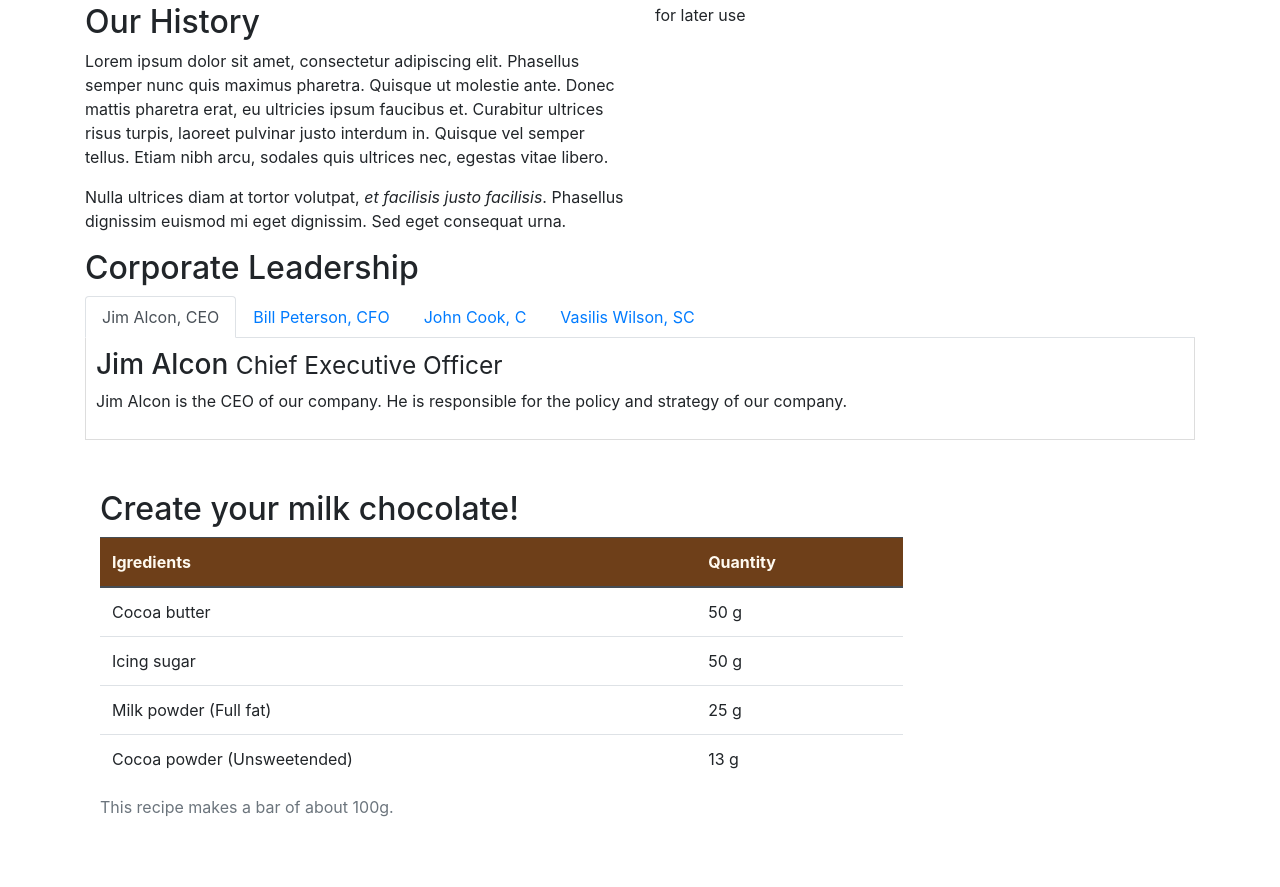
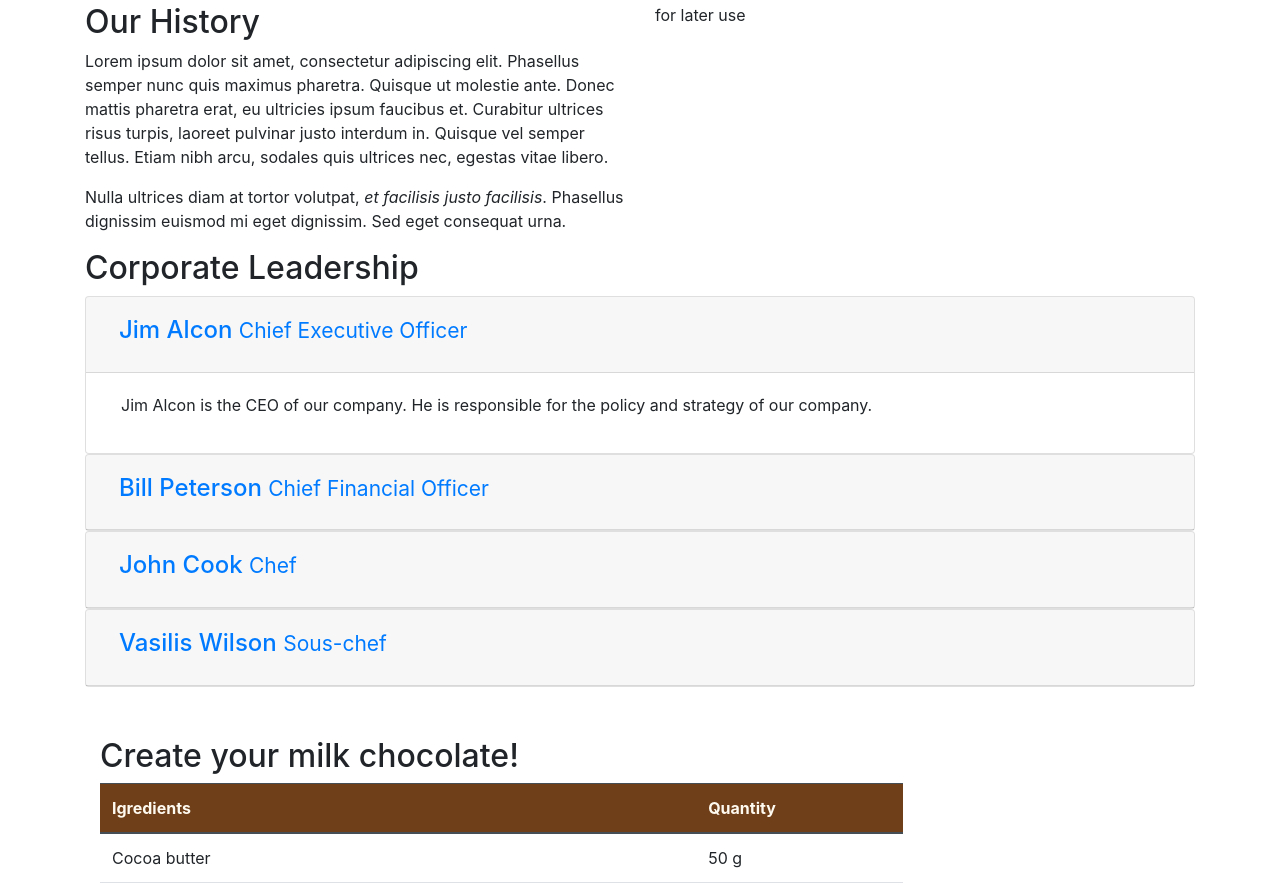
Before and after one commit to KyrNikSteve/leChocolat, a website: page aboutus.html in a window 1280 px wide. Shown: the part 371-1258 px from the top of the page. Drawn offline with nearby package versions, Linux system fonts and the light colour scheme.

Commit message:
Accordion

```diff
--- a/aboutus.html
+++ b/aboutus.html
@@ -85,7 +85,7 @@
             <div class="col-12">
                 <h2>Corporate Leadership</h2>
 
-                <ul class="nav nav-tabs">
+                <!-- <ul class="nav nav-tabs">
                     <li class="nav-item">
                         <a class="nav-link active" href="#tab1" role="tab" data-toggle="tab"> Jim Alcon, CEO</a>
                     </li>
@@ -98,38 +98,65 @@
                     <li class="nav-item">
                         <a class="nav-link" href="#tab4" role="tab" data-toggle="tab"> Vasilis Wilson, SC</a>
                     </li>
-                </ul>
+                </ul> -->
 
-                <div class="tab-content">
-
-                    <div role="tabpanel" class="tab-pane fade show active" id="tab1">
-                        <h3>Jim Alcon <small>Chief Executive Officer </small></h3>
-                        <p class="d-none d-sm-block">Jim Alcon is the CEO of our company. He is responsible for the
-                            policy and
-                            strategy of our company. </p>
+                <div id="accordion">
+                    <div class="card">
+                        <div class="card-header" id="headingOne">
+                            <button class="btn btn-link" data-toggle="collapse" data-target="#collapseOne"
+                                aria-expanded="true" aria-controls="collapseOne">
+                                <h4>Jim Alcon <small>Chief Executive Officer </small></h4>
+                            </button>
+                        </div>
+                        <div id="collapseOne" class="collapse show" aria-labelledby="headingOne" data-parent="#accordion">
+                            <div class="card-body">
+                                <p class="col d-none d-sm-block">Jim Alcon is the CEO of our company. He is responsible
+                                    for the policy and strategy of our company. </p>
+                            </div>
+                        </div>
                     </div>
-
-                    <div role="tabpanel" class="tab-pane fade show" id="tab2">
-                        <h3>Bill Peterson <small>Chief Financial Officer </small></h3>
-                        <p class="d-none d-sm-block">Bill Peterson is the CFO of our company. He is responsible for all
-                            the
-                            financial decisions of our company. </p>
+                    <div class="card">
+                        <div class="card-header" id="headingTwo">
+                            <button class="btn btn-link collapsed" data-toggle="collapse" data-target="#collapseTwo"
+                                aria-expanded="false" aria-controls="collapseTwo">
+                                <h4>Bill Peterson <small>Chief Financial Officer </small></h4>
+                            </button>
+                        </div>
+                        <div id="collapseTwo" class="collapse" aria-labelledby="headingTwo" data-parent="#accordion">
+                            <div class="card-body">
+                                <p class="col d-none d-sm-block">Bill Peterson is the CFO of our company. He is
+                                    responsible for all the financial decisions of our company. </p>
+                            </div>
+                        </div>
                     </div>
-
-                    <div role="tabpanel" class="tab-pane fade show" id="tab3">
-                        <h3>John Cook <small>Chef</small></h3>
-                        <p class="d-none d-sm-block">Our Chef, John Cook has specialized in the production of
-                            chocolates and he
-                            has created the receipts for our chocolates. </p>
+                    <div class="card">
+                        <div class="card-header" id="headingThree">
+                            <button class="btn btn-link collapsed" data-toggle="collapse" data-target="#collapseThree"
+                                aria-expanded="false" aria-controls="collapseThree">
+                                <h4>John Cook <small>Chef</small></h4>
+                            </button>
+                        </div>
+                        <div id="collapseThree" class="collapse" aria-labelledby="headingThree" data-parent="#accordion">
+                            <div class="card-body">
+                                <p class="col d-none d-sm-block">Our Chef, John Cook has specialized in the production
+                                    of chocolates and he has created the receipts for our chocolates. </p>
+                            </div>
+                        </div>
                     </div>
-
-                    <div role="tabpanel" class="tab-pane fade show" id="tab4">
-                        <h3>Vasilis Wilson <small>Sous-chef </small></h3>
-                        <p class="d-none d-sm-block">Vasilis Wilson is well informed of all the current trends in
-                            pastry and
-                            contributes his innovative ideas in our products. </p>
+                    <div class="card">
+                        <div class="card-header" id="headingFour">
+                            <button class="btn btn-link collapsed" data-toggle="collapse" data-target="#collapseFour"
+                                aria-expanded="false" aria-controls="collapseFour">
+                                <h4>Vasilis Wilson <small>Sous-chef </small></h4>
+                            </button>
+                        </div>
+                        <div id="collapseFour" class="collapse" aria-labelledby="headingFour" data-parent="#accordion">
+                            <div class="card-body">
+                                <p class="col d-none d-sm-block">Vasilis Wilson is well informed of all the current
+                                    trends in pastry and contributes his innovative ideas in our products. </p>
+                            </div>
+                        </div>
                     </div>
-
                 </div>
 
             </div>
```
